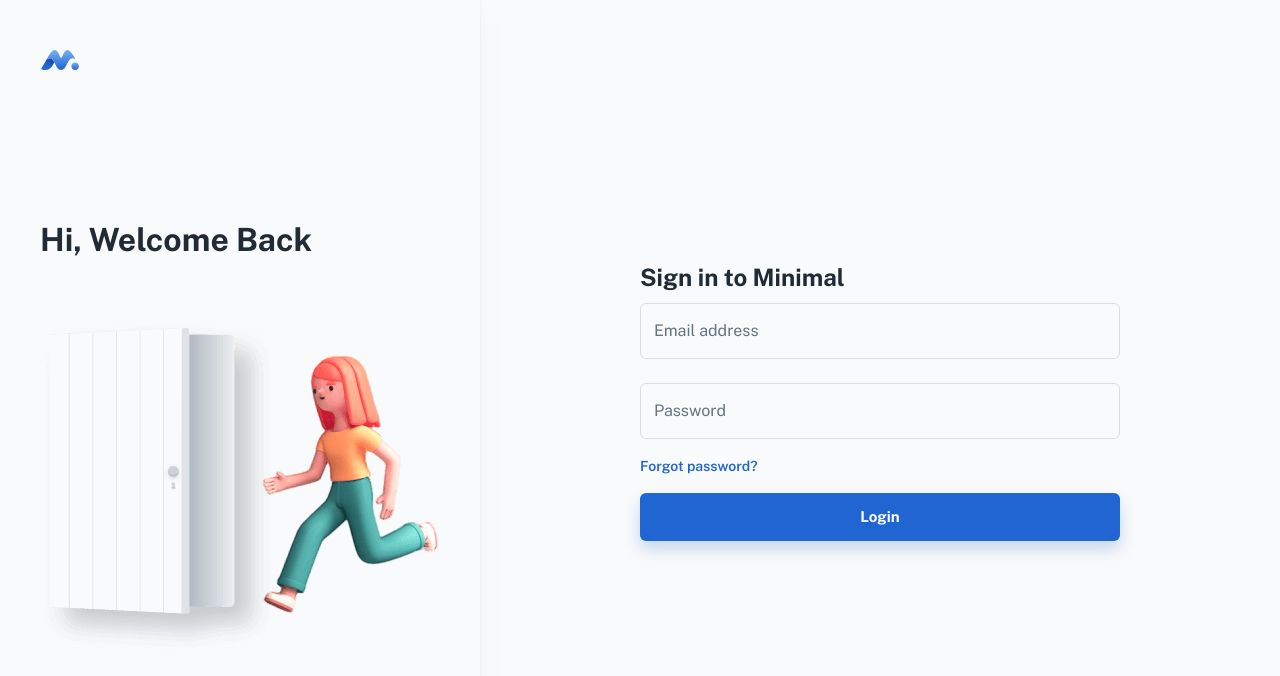
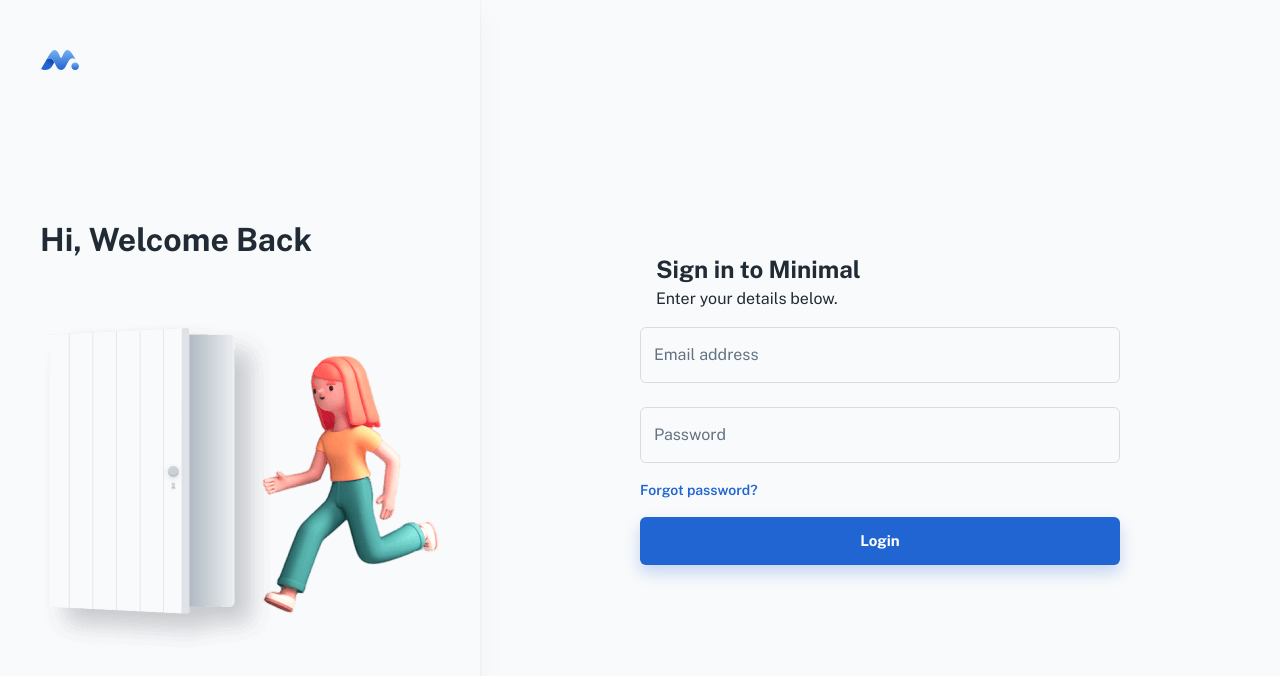
Before and after one commit to crypto-market-bots/indyte, a React (Create React App) app in the folder Web/: page /login in a window 1280 px wide. Shown: the top 676 px of the page. Built offline with nearby package versions, Linux system fonts and the light colour scheme; some icons are missing; a web font is replaced by a local one.

Commit message:
sign in ui improve

```diff
--- a/Web/src/pages/LoginPage.js
+++ b/Web/src/pages/LoginPage.js
@@ -69,8 +69,11 @@
 
         <Container maxWidth="sm">
           <StyledContent>
-            <Typography variant="h4" gutterBottom>
+            <Typography variant="h4" gutterBottom sx={{ m: 2 }} >
               Sign in to Minimal
+              <Typography >
+            Enter your details below.
+            </Typography>
             </Typography>
 
 
```
Also changed, not shown: Web/src/routes.js (+10 -6 lines).
